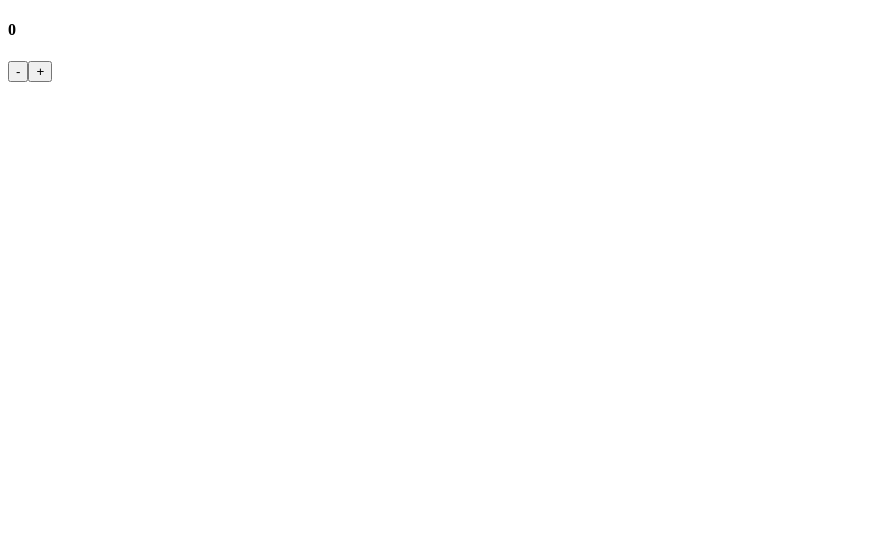
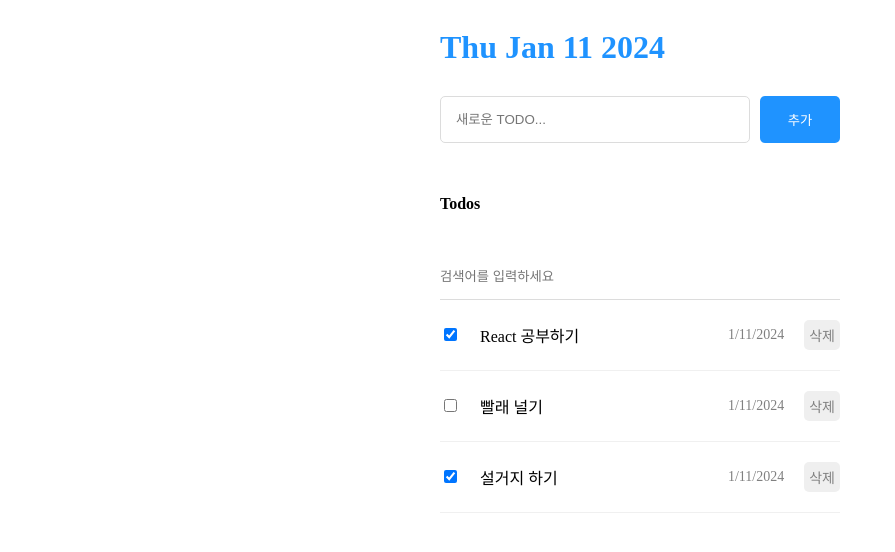
Before and after one commit to Yoonyesol/React-Next-Study, a React (Vite) app in the folder todolist/: page / in a window 1280 px wide. Shown: the top 552 px of the page, without its empty margins (0-895 px from the left). Built offline with nearby package versions, Linux system fonts and the light colour scheme.

Commit message:
useReducer: 투두리스트 업그레이드

```diff
--- a/todolist/src/App.jsx
+++ b/todolist/src/App.jsx
@@ -1,4 +1,4 @@
-import { useState, useRef } from "react";
+import { useRef, useReducer } from "react";
 import "./App.css";
 import Header from "./components/Header";
 import TodoEditor from "./components/TodoEditor";
@@ -25,32 +25,49 @@ const mockData = [
   },
 ];
 
+function reducer(state, action) {
+  switch (action.type) {
+    case "CREATE": {
+      return [...state, action.data];
+    }
+    case "UPDATE": {
+      return state.map((todo) =>
+        todo.id === action.id ? { ...todo, isDone: !todo.isDone } : todo
+      );
+    }
+    case "DELETE": {
+      return state.filter((todo) => todo.id !== action.data);
+    }
+  }
+}
+
 function App() {
-  const [todos, setTodos] = useState(mockData);
+  const [todos, dispatch] = useReducer(reducer, mockData);
   const idRef = useRef(3);
 
   const onCreate = (content) => {
-    //content: input 태그에 사용자가 입력한 투두 항목
-    const newTodo = {
-      id: idRef.current++,
-      isDone: false,
-      content: content, //content로만 작성해도 가능(js 특성)
-      createdDate: new Date().getTime(),
-    }; //객체로 만드는 이유: 그렇게 설계해놨기 때문(mockData)
-
-    setTodos([...todos, newTodo]); //기존 배열+새로운 요소 추가
+    //setTodo 대신 dispatch
+    dispatch({
+      //action객체
+      type: "CREATE",
+      data: {
+        id: idRef.current++,
+        isDone: false,
+        content: content, //content로만 작성해도 가능(js 특성)
+        createdDate: new Date().getTime(),
+      }, //객체로 만드는 이유: 그렇게 설계해놨기 때문(mockData)
+    });
   };
 
   const onUpdate = (targetId) => {
-    setTodos(
-      todos.map((todo) =>
-        todo.id === targetId ? { ...todo, isDone: !todo.isDone } : todo
-      )
-    );
+    dispatch({
+      type: "UPDATE",
+      data: targetId,
+    });
   };
 
   const onDelete = (targetId) => {
-    setTodos(todos.filter((todo) => todo.id !== targetId));
+    dispatch({ type: "DELETE", data: targetId });
   };
 
   return (
--- a/todolist/src/exam/A.jsx
+++ /dev/null
@@ -1,21 +0,0 @@
-import { useState } from "react";
-
-export default function A() {
-  const [count, setCount] = useState(0);
-
-  const onDecrease = () => {
-    setCount(count - 1);
-  };
-
-  const onIncrease = () => {
-    setCount(count + 1);
-  };
-
-  return (
-    <div>
-      <h4>{count}</h4>
-      <button onClick={onDecrease}>-</button>
-      <button onClick={onIncrease}>+</button>
-    </div>
-  );
-}
--- a/todolist/src/exam/B.jsx
+++ /dev/null
@@ -1,38 +0,0 @@
-import { useReducer } from "react";
-
-//컴포넌트 외에 로직 작성
-function reducer(state, action) {
-  if (action.type === "DECREASE") {
-    return state - action.data;
-  } else if (action.type === "INCREASE") {
-    return state + action.data;
-  }
-}
-
-export default function B() {
-  const [count, dispatch] = useReducer(reducer, 0);
-  //count: state의 값
-  //dispatch: 상태변화를 발동시키는 트리거 역할을 하는 함수
-  //reducer: 상태변화를 처리하는 함수. 함수가 리턴될 시 count 값의 상태가 변화한다.
-  //0: 초기값
-
-  return (
-    <div>
-      <h4>{count}</h4>
-      <button
-        onClick={() => {
-          dispatch({ type: "DECREASE", data: 1 }); //action 객체
-        }}
-      >
-        -
-      </button>
-      <button
-        onClick={() => {
-          dispatch({ type: "INCREASE", data: 1 }); //action 객체
-        }}
-      >
-        +
-      </button>
-    </div>
-  );
-}
--- a/todolist/src/main.jsx
+++ b/todolist/src/main.jsx
@@ -1,7 +1,5 @@
 import ReactDOM from "react-dom/client";
 import App from "./App.jsx";
 import "./index.css";
-import A from "./exam/A.jsx";
-import B from "./exam/B.jsx";
 
-ReactDOM.createRoot(document.getElementById("root")).render(<B />);
+ReactDOM.createRoot(document.getElementById("root")).render(<App />);
```
